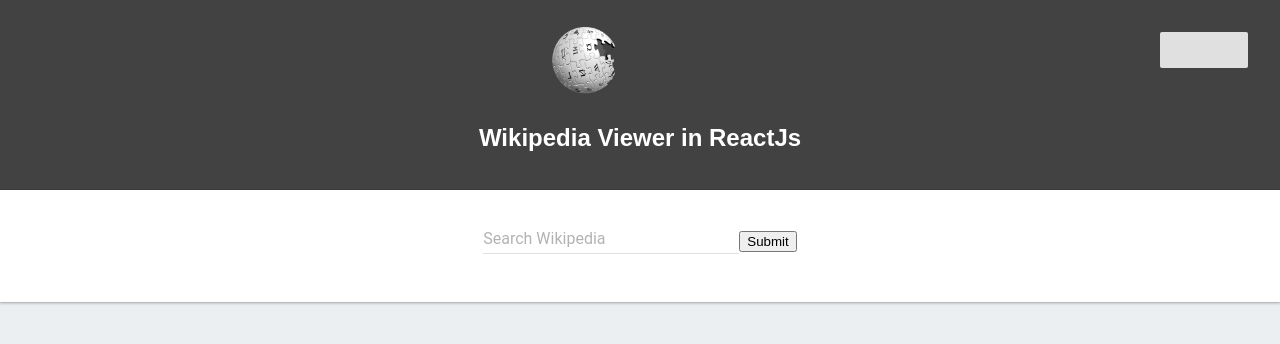
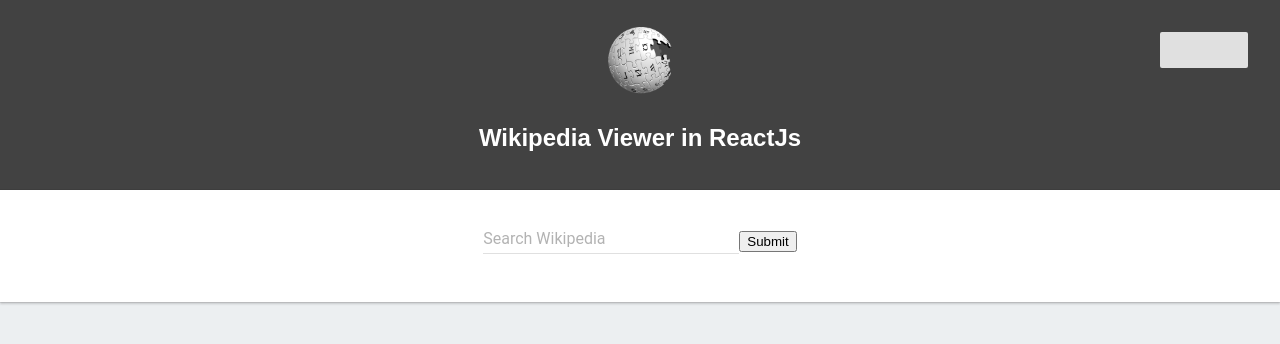
Before and after one commit to Banhawy/Wikipedia-Viewer, a React (Create React App) app: page / in a window 1280 px wide. Shown: the top 344 px of the page. Built offline with nearby package versions, Linux system fonts and the light colour scheme; some icons are missing.

Commit message:
Positioned the wiki img

```diff
--- a/src/App.css
+++ b/src/App.css
@@ -6,7 +6,8 @@ body {
 
 .App-logo {
   animation: App-logo-spin infinite 20s linear;
-  height: 80px; }
+  height: 80px;
+  margin-right: -7em; }
 
 .App-header {
   background-color: #424242;
--- a/src/App.scss
+++ b/src/App.scss
@@ -11,6 +11,7 @@ body {
 .App-logo {
   animation: App-logo-spin infinite 20s linear;
   height: 80px;
+  margin-right: -7em;
 }
 
 .App-header {
```
